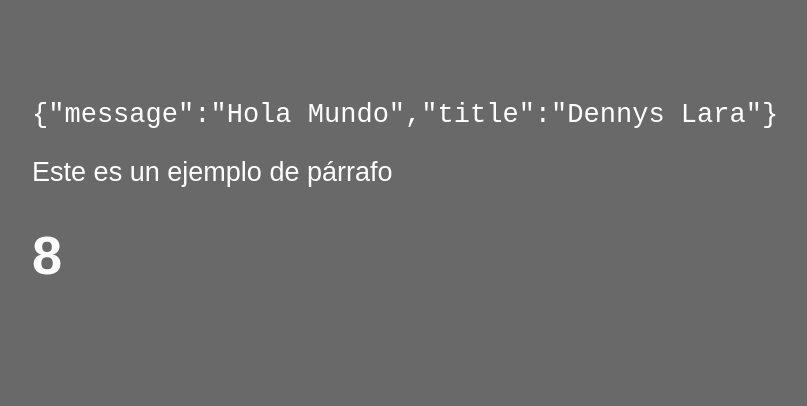
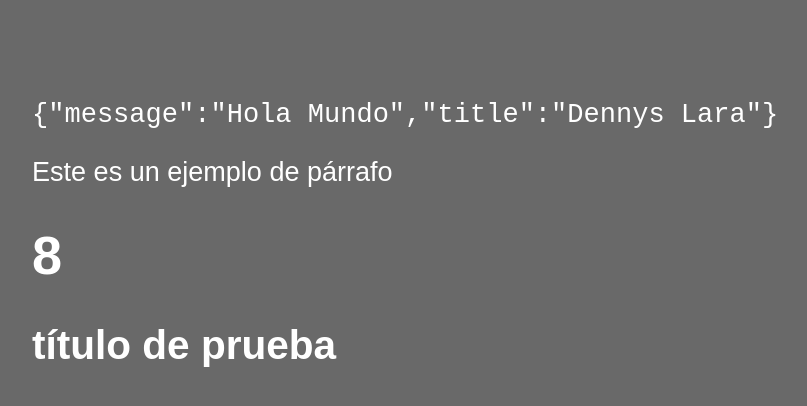
Before and after one commit to dennysjlarau/react-yarm-vit, a React (Vite) app: page / in a window 1280 px wide. Shown: the top 406 px of the page, without its empty margins (66-873 px from the left). Built offline with nearby package versions, Linux system fonts and the light colour scheme.

Commit message:
propiedades como comunicación de componentes

```diff
--- a/src/FirstApp.jsx
+++ b/src/FirstApp.jsx
@@ -18,12 +18,13 @@ const getSuma = (num1, num2) => {
   return num1 + num2;
 }
 
-export const FirstApp = () => {
+export const FirstApp = ({title='título por defecto'}) => {
   return (
     <>
       <code>{ JSON.stringify(newMessage) }</code>
       <p>Este es un ejemplo de párrafo</p>
       <h1>{getSuma(3,5)}</h1>
+      <h2>{ title }</h2>
     </>
   )
 }
--- a/src/main.jsx
+++ b/src/main.jsx
@@ -7,6 +7,6 @@ import './styles-global.css'
 
 ReactDOM.createRoot(document.getElementById('root')).render(
   <React.StrictMode>
-    <FirstApp />
+    <FirstApp title="título de prueba" subTitle={123}/>
   </React.StrictMode>
 );
```
